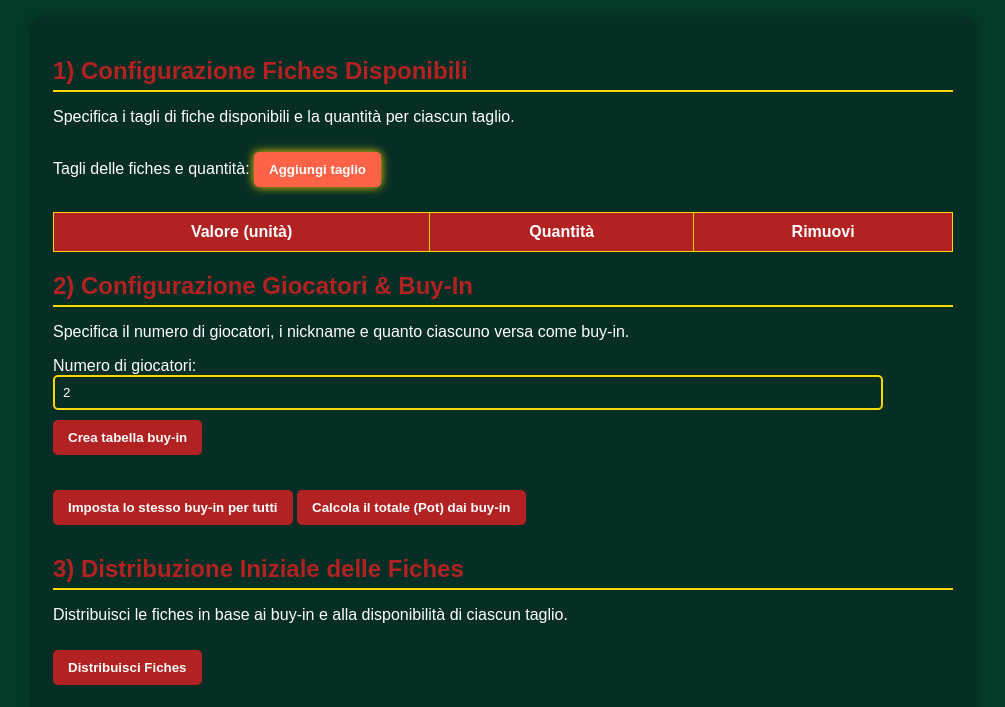
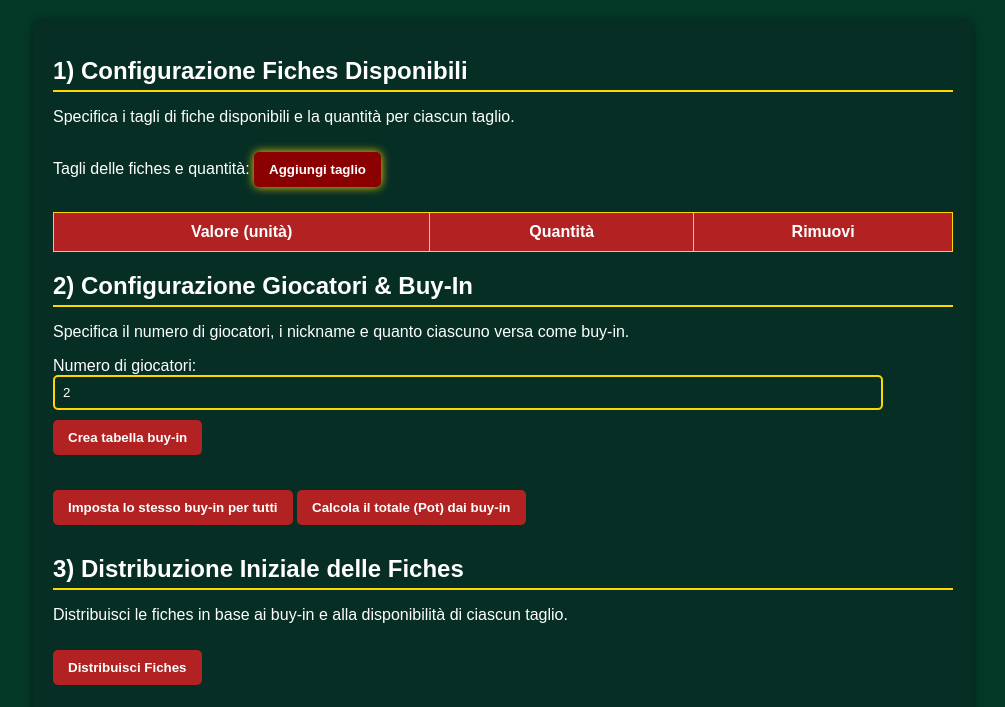
Before and after one commit to bellins14/poker-chips-converter, a plain HTML site: page index.html in a window 1280 px wide. In both pictures the pointer is over the button "Aggiungi taglio". Shown: the part 70-777 px from the top of the page, without its empty margins (137-1142 px from the left). Drawn offline with Linux system fonts and the light colour scheme.

Commit message:
Update styles.css

```diff
--- a/styles.css
+++ b/styles.css
@@ -25,7 +25,7 @@ h1 {
 }
 
 h2 {
-  color: var(--poker-red);
+  color: var(--poker-light-text);
   border-bottom: 2px solid var(--poker-gold);
   padding-bottom: 5px;
   margin-bottom: 15px;
@@ -85,7 +85,8 @@ button:active {
 }
 
 button:hover {
-  background-color: #ff6347; /* Rosso chiaro */
+  /*background-color: #ff6347;*/ /* Rosso chiaro */
+  background-color: var(--poker-red-hover);
   box-shadow: 0px 0px 10px var(--poker-gold); /* Effetto oro al passaggio */
 }
 
```
